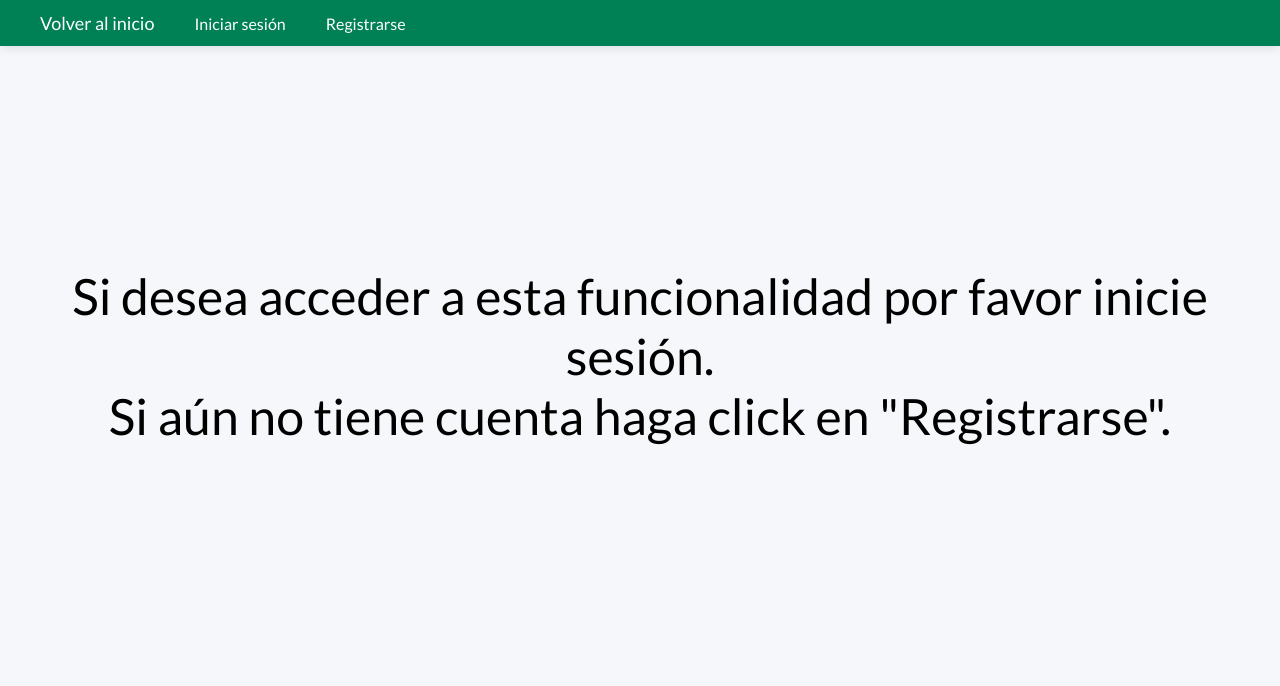
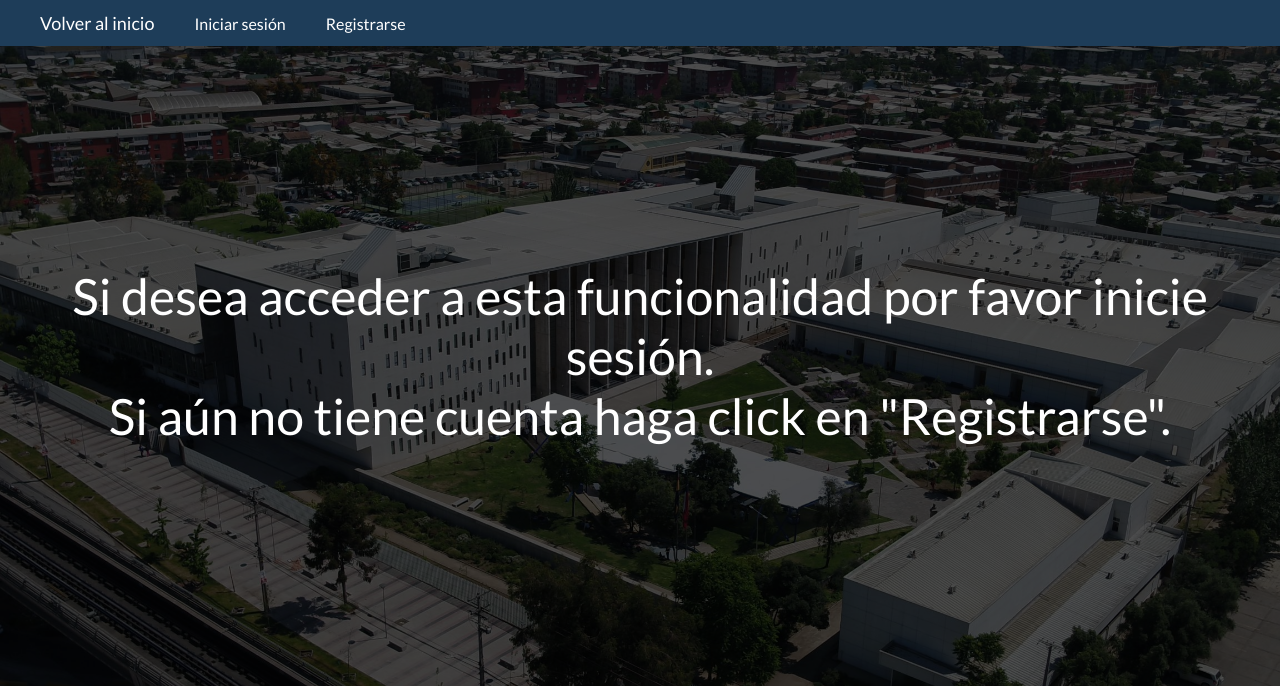
Before and after one commit to MiguelPrimera/proyecto-grupo-10, a Django app: page /mensaje/ in a window 1280 px wide. Shown: the top 686 px of the page. Run offline with Django 5.2, Linux system fonts and the light colour scheme.

Commit message:
Corregir html de mensaje de restricción

```diff
--- a/mysite/myapp/templates/myapp/home.html
+++ b/mysite/myapp/templates/myapp/home.html
@@ -4,7 +4,7 @@
 <head>
     <meta charset="UTF-8">
     <meta name="viewport" content="width=device-width, initial-scale=1.0">
-    <title>home</title>
+    <title>Home</title>
     <style>
         @import url('https://fonts.googleapis.com/css2?family=Lato&display=swap');
 
--- a/mysite/myapp/templates/myapp/login.html
+++ b/mysite/myapp/templates/myapp/login.html
@@ -104,7 +104,7 @@
         z-index: 10;
         font-size: 14px;
         font-weight: 600;
-        color:#1E3D59;
+        color:#1e3d59;
         }
 
         .input:focus {
--- a/mysite/myapp/templates/myapp/mensaje.html
+++ b/mysite/myapp/templates/myapp/mensaje.html
@@ -4,7 +4,7 @@
 <head>
     <meta charset="UTF-8">
     <meta name="viewport" content="width=device-width, initial-scale=1.0">
-    <title>home</title>
+    <title>Por favor inicie sesión</title>
     <style>
         @import url('https://fonts.googleapis.com/css2?family=Lato&display=swap');
 
@@ -16,13 +16,24 @@
 
 
         body {
-        font-family: "lato", sans-serif;
-        background: #f5f7fa;
+        font-family: "Lato", sans-serif;
+        background-image: url("{% static 'img/fondo_.jpg' %}");
+        background-size: cover;
+        background-position: center;
+        background-repeat: no-repeat;
+        background-attachment: fixed;
         }
 
+        body::before {
+            content: "";
+            position: fixed;
+            inset: 0;
+            background: rgba(0, 0, 0, 0.692);
+            z-index: -1;
+        }
 
         .menu {
-        background-color: rgb(0, 128, 85);
+        background-color: #1e3d59;
         color: white;
         display: flex;
         justify-content: space-between;
@@ -60,7 +71,7 @@
 
         .menu a:hover {
         background-color: white;
-        color: rgb(0, 165, 110);
+        color:#1e3d59;
         }
 
 
@@ -83,6 +94,7 @@
         }
 
         .mensaje {
+        color: white;
         margin-top: 220px;
         font-size: 50px;
         text-align: center;
```
Also changed, not shown: mysite/db.sqlite3.
